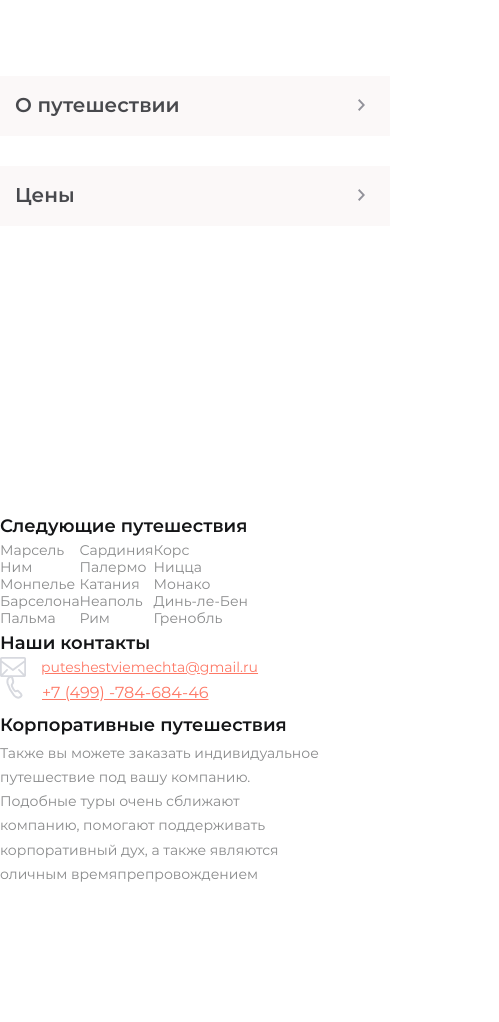
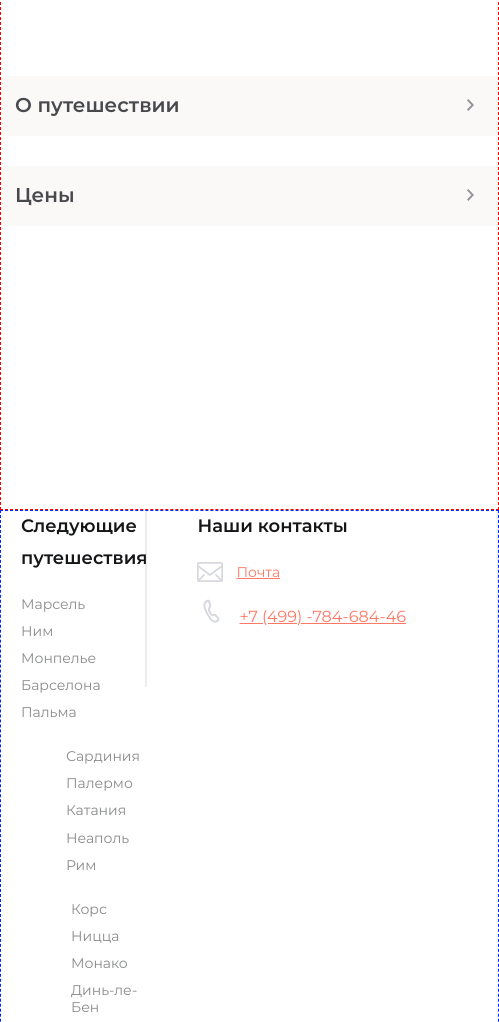
Before and after one commit to denis118/Tsap_way, a website: page source/index.html in a window 390 px wide. Shown: the part 58-1080 px from the top of the page, 499 px wide, since content can reach past the window. Before the commit the page ends 945 px from the top, so only its background shows below. Drawn offline with nearby package versions, Linux system fonts and the light colour scheme; files that its build step writes are made by us from their sources.

Commit message:
Завершает футер для tablet

```diff
--- a/source/index.html
+++ b/source/index.html
@@ -160,8 +160,11 @@
           <li class="contacts__item contacts__item--mail">
             <a class="contacts__contact contacts__mail"
               href="mailto:puteshestviemechta@gmail.ru"
-              aria-label="Электронная почта">
-              puteshestviemechta@gmail.ru
+              aria-label="Электронная почта"
+              data-label="Почта">
+              <span class="hidden-before-desktop">
+                puteshestviemechta@gmail.ru
+              </span>
             </a>
           </li>
           <li class="contacts__item contacts__item--phone">
@@ -185,24 +188,7 @@
           Корпоративные путешествия
         </h3>
         <p class="footer__corporate-travels-info zero-edges">
-          <span class="footer__info-span words-splitter">
-            Также вы можете заказать индивидуальное
-          </span>
-          <span class="footer__info-span words-splitter">
-            путешествие под вашу компанию.
-          </span>
-          <span class="footer__info-span words-splitter">
-            Подобные туры очень сближают
-          </span>
-          <span class="footer__info-span words-splitter">
-            компанию, помогают поддерживать
-          </span>
-          <span class="footer__info-span words-splitter">
-            корпоративный дух, а также являются
-          </span>
-          <span class="footer__info-span words-splitter">
-            оличным времяпрепровождением
-          </span>
+          Также вы можете заказать индивидуальное путешествие под вашу компанию. Подобные туры очень сближают компанию, помогают поддерживать корпоративный дух, а также являются оличным времяпрепровождением
         </p>
       </section>
     </div>
--- a/source/sass/base/vars.scss
+++ b/source/sass/base/vars.scss
@@ -28,3 +28,4 @@ $lcg-3: #d7d9df;
 $right-arrow: url("../img/decor/right-arrow.svg");
 $mail: url("../img/decor/mail.svg");
 $line-in-footer: url("../img/decor/line-in-footer.svg");
+$big-line-in-footer: url("../img/decor/big-line-in-footer.svg");
--- a/source/sass/blocks/contacts.scss
+++ b/source/sass/blocks/contacts.scss
@@ -9,9 +9,7 @@
 
 .contacts__item {
   &--phone {
-    @media (min-width: $desktop-width) {
-      margin-top: 19px;
-    }
+    margin-top: 19px;
   }
 }
 
@@ -27,5 +25,16 @@
     margin-right: 15px;
     margin-top: -2px;
     background-image: $mail;
+
+    @media (max-width: $pre-desktop-width) {
+      margin-right: 13px;
+    }
+  }
+
+  &::after {
+    @media (max-width: $pre-desktop-width) {
+      content: attr(data-label);
+      display: block;
+    }
   }
 }
--- a/source/sass/blocks/footer.scss
+++ b/source/sass/blocks/footer.scss
@@ -6,21 +6,29 @@
 }
 
 .footer__container {
-  // outline: 1px dashed rgb(0, 38, 255);  // delete!!!
-  // outline-offset: -1px;  // delete!!!
+  outline: 1px dashed rgb(0, 38, 255);  // delete!!!
+  outline-offset: -1px;  // delete!!!
 
   @media (min-width: $desktop-width) {
     padding-bottom: 71px;
+  }
+
+  @media (max-width: $pre-desktop-width) {
+    grid-template-columns: 1fr min-content;
+    grid-template-rows: repeat(2, min-content);
+    column-gap: 0;
   }
 }
 
 .footer__section {
   &:not(:last-of-type) {
-    @media (min-width: $desktop-width) {
-      background-image: $line-in-footer;
-      background-repeat: no-repeat;
-      background-position: right 0 top 0;
-      background-size: 2px 189px;
+    background-image: $line-in-footer;
+    background-repeat: no-repeat;
+    background-position: right 0 top 0;
+    background-size: 2px 189px;
+
+    @media (max-width: $pre-desktop-width) {
+      background-size: 2px 177px;
     }
   }
 
@@ -28,9 +36,13 @@
     @media (min-width: $desktop-width) {
       grid-column-start: 1;
       grid-column-end: 6;
-
       box-sizing: border-box;
       width: 403px;
+    }
+
+    @media (max-width: $pre-desktop-width) {
+      grid-column-start: 1;
+      grid-column-end: 2;
     }
   }
 
@@ -41,6 +53,14 @@
       margin-left: -8px;
       width: 301px;
     }
+
+    @media (max-width: $pre-desktop-width) {
+      grid-column-start: 2;
+      grid-column-end: -1;
+      padding-right: 93px;
+      padding-left: 50px;
+      background-image: none;
+    }
   }
 
   &--corporate-travels {
@@ -48,6 +68,24 @@
       grid-column-start: 9;
       grid-column-end: -1;
       padding-left: 41px;
+    }
+
+    @media (max-width: $pre-desktop-width) {
+      grid-column-start: 1;
+      grid-column-end: -1;
+      grid-row-start: 2;
+      grid-row-end: 3;
+
+      display: flex;
+      flex-direction: column;
+      align-items: center;
+      padding-top: 32px;
+      padding-bottom: 50px;
+
+      background-image: $big-line-in-footer;
+      background-repeat: no-repeat;
+      background-position: center top;
+      background-size: 726px 2px;
     }
   }
 }
@@ -58,12 +96,18 @@
   line-height: 32px;
   font-weight: 600;
   box-sizing: border-box;
-
-  @media (min-width: $desktop-width) {
-    margin-bottom: 22px;
-  }
+  margin-bottom: 22px;
 }
 
 .footer__corporate-travels-info {
   line-height: 23.8px;
+
+  @media (min-width: $desktop-width) {
+    width: 320px;
+  }
+
+  @media (max-width: $pre-desktop-width) {
+    width: 94.531%;
+    text-align: center;
+  }
 }
--- a/source/sass/blocks/header.scss
+++ b/source/sass/blocks/header.scss
@@ -1,6 +1,6 @@
 .header__container {
-  // outline: 1px dashed red;  // delete!!!
-  // outline-offset: -1px;  // delete!!!
+  outline: 1px dashed red;  // delete!!!
+  outline-offset: -1px;  // delete!!!
 
   @media (min-width: $desktop-width) {
     align-items: center;
--- a/source/sass/blocks/next-travels.scss
+++ b/source/sass/blocks/next-travels.scss
@@ -1,6 +1,10 @@
 .next-travels {
   @media (min-width: $desktop-width) {
     padding-left: 13px;
+  }
+
+  @media (max-width: $pre-desktop-width) {
+    padding-left: 21px;
   }
 }
 
@@ -11,21 +15,23 @@
 
 .next-travels__item {
   &:nth-child(3n + 2) {
-    @media (min-width: $desktop-width) {
-      margin-left: 51px;
+    margin-left: 51px;
+
+    @media (max-width: $pre-desktop-width) {
+      margin-left: 45px;
     }
   }
 
   &:nth-child(3n + 3) {
-    @media (min-width: $desktop-width) {
-      margin-left: 50px;
-    }
+    margin-left: 50px;
   }
 }
 
 .next-travels__sublist {
-  @media (min-width: $desktop-width) {
-    margin-bottom: 20px;
+  margin-bottom: 20px;
+
+  @media (max-width: $pre-desktop-width) {
+    margin-bottom: 27px;
   }
 }
 
@@ -35,8 +41,6 @@
   font-weight: inherit;
 
   &:not(:first-child) {
-    @media (min-width: $desktop-width) {
-      margin-top: 10px;
-    }
+    margin-top: 10px;
   }
 }
```
Also changed, not shown: source/img/decor/big-line-in-footer.svg (added).
